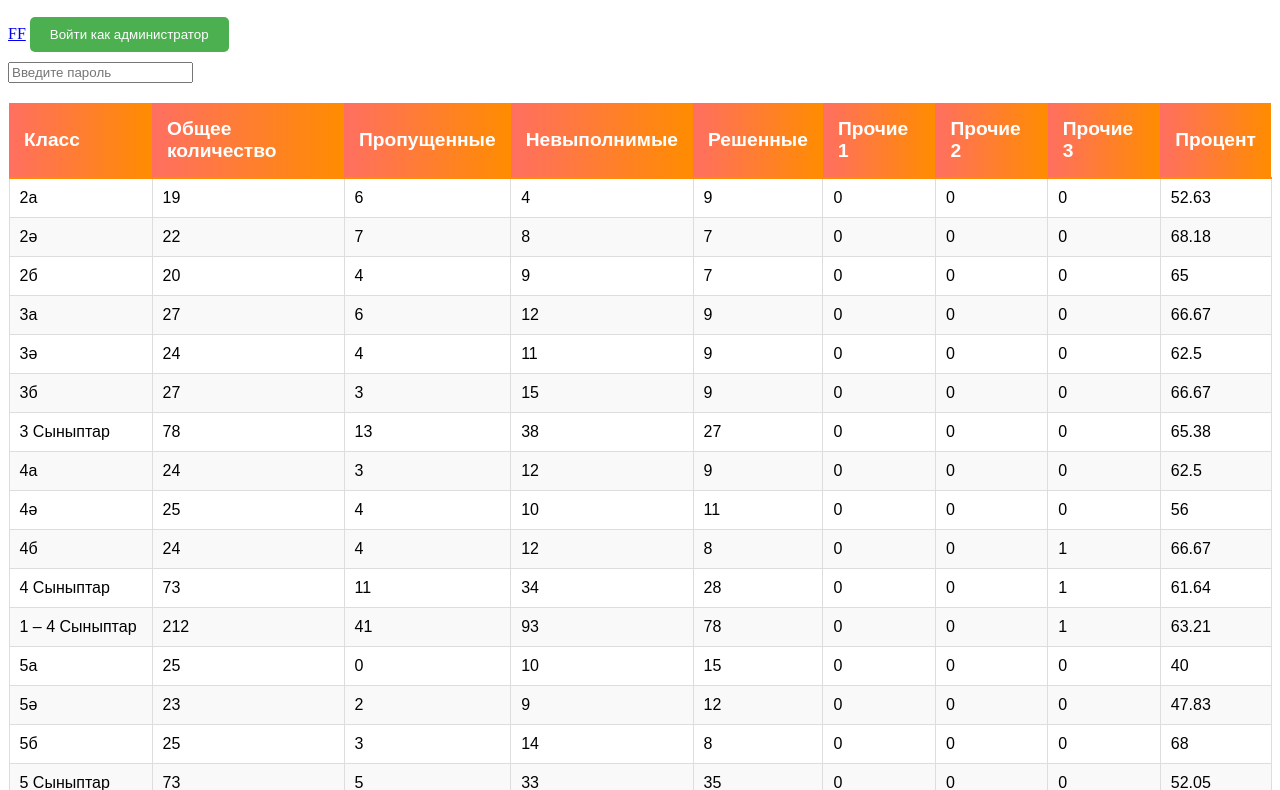
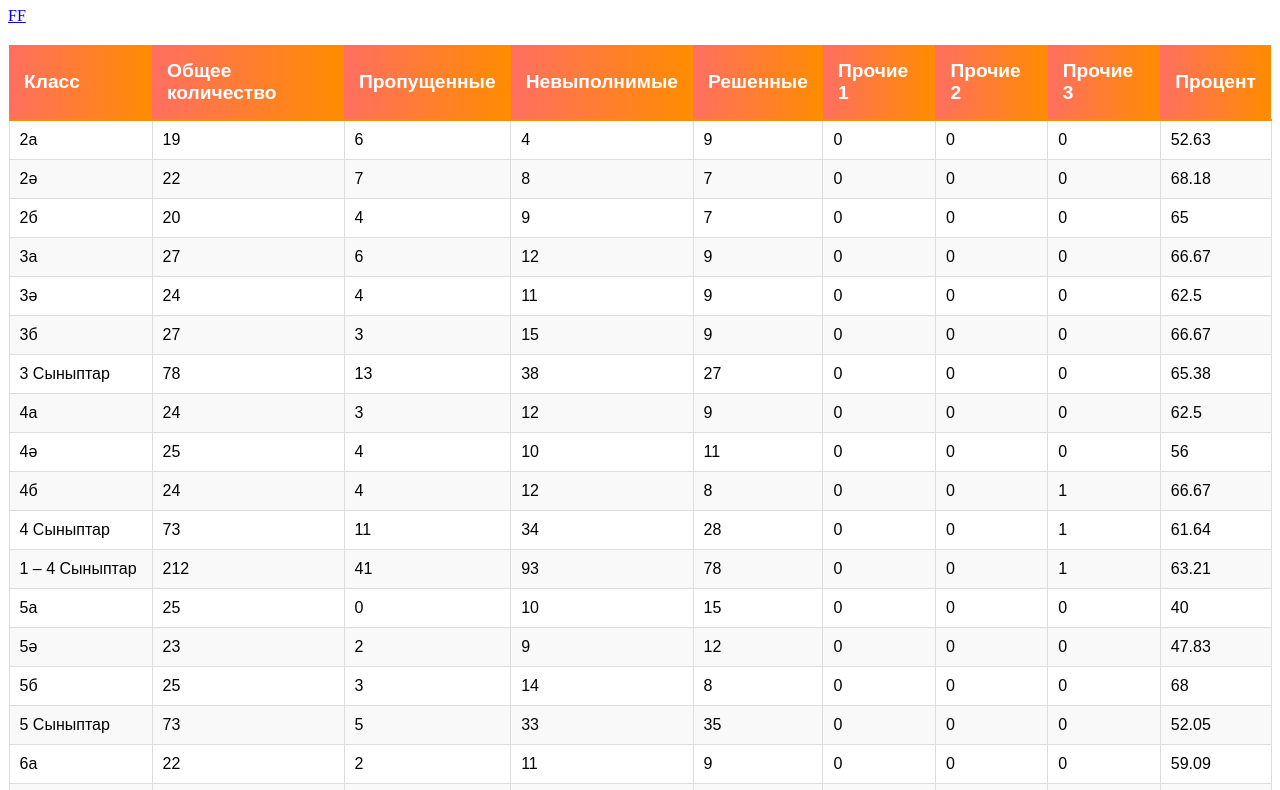
Before and after one commit to it-lang/15scholl, a plain HTML site: page index.html in a window 1280 px wide. Shown: the part 73-863 px from the top of the page. Drawn offline with Linux system fonts and the light colour scheme.

Commit message:
Update index.html

```diff
--- a/index.html
+++ b/index.html
@@ -286,14 +286,6 @@
 </div>
 <a href="main.html">FF</a>
 <body>
-
-    <button id="login-button">Войти как администратор</button>
-    <button id="logout-button" style="display: none;">Выйти</button>
-
-    <div id="admin-panel">
-        <input type="password" id="admin-password" placeholder="Введите пароль">
-        <button id="save-edit-button" style="display: none;">Сохранить изменения</button>
-    </div>
 
     <table>
         <thead>
```
